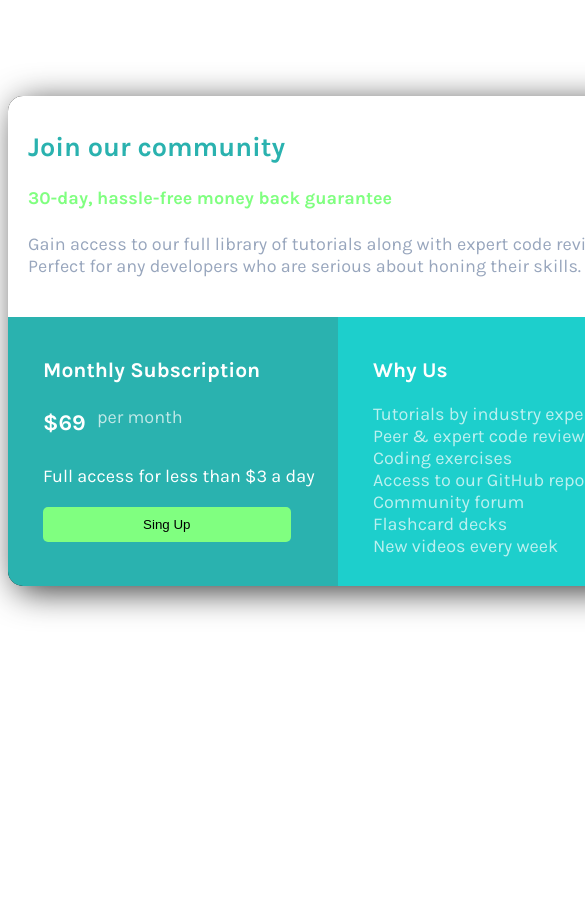
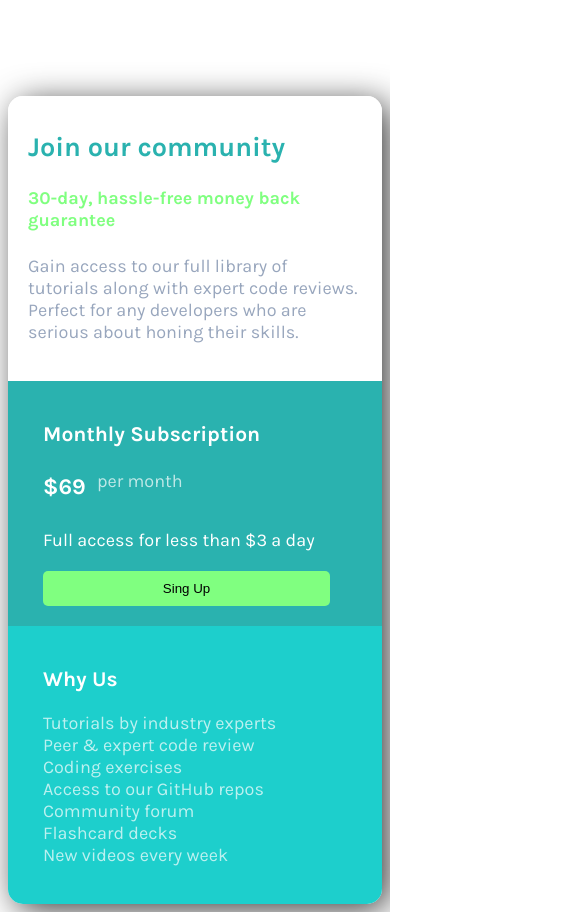
Before and after one commit to sonofAI/Price-Tag-for-Frontend-Mentor, a plain HTML site: page index.html in a window 390 px wide. Shown: the top 912 px of the page, 585 px wide, since content can reach past the window. Before the commit the page ends 844 px from the top, so only its background shows below. Drawn offline with Linux system fonts and the light colour scheme.

Commit message:
Update styles.css

```diff
--- a/styles.css
+++ b/styles.css
@@ -16,7 +16,6 @@ body {
     height: 490px;
     margin: auto;
     padding: 0px;
-    background-color: black;
     border-radius: 15px;
     box-shadow: 7px 6px 34px -1px rgba(0,0,0,0.8);
     overflow: hidden;
@@ -117,3 +116,11 @@ button:hover {
     transform: scale(1.1);
     background-color: #33ff33;
 }
+
+@media (max-width: 670px) {
+    #bottom-left, #bottom-right, .card {
+        width: 100%;
+        height: auto;
+        position: relative;
+    }
+}
```
